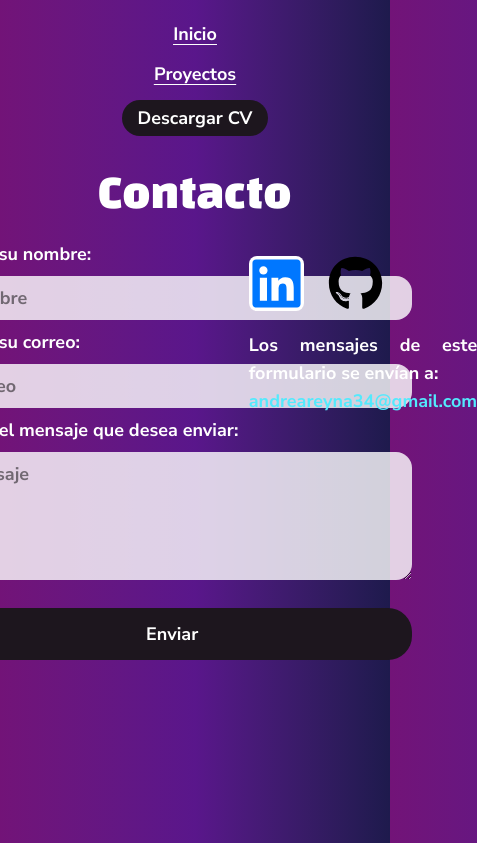
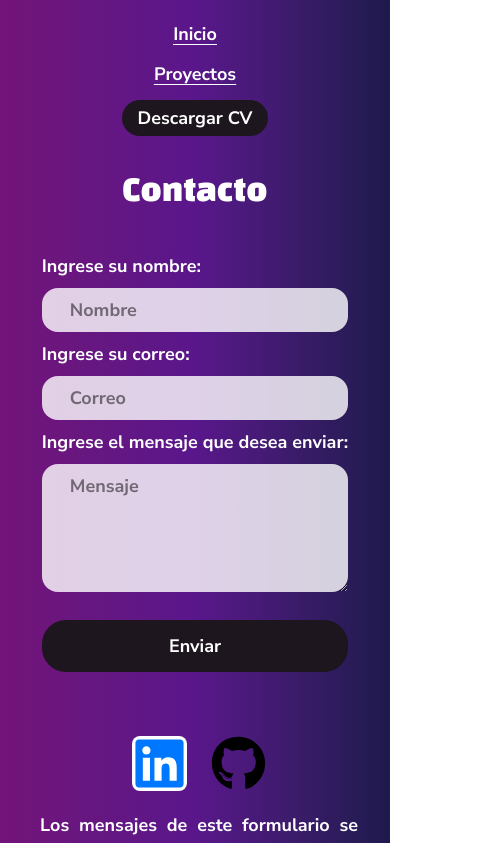
Before and after one commit to andreabrg15/Proyecto-Portafolio, a React (Vite) app: page /contacto in a window 390 px wide. Shown: the top 843 px of the page, 477 px wide, since content can reach past the window. Built offline with nearby package versions, Linux system fonts and the light colour scheme.

Commit message:
Ya es Responsivo Todo :)

```diff
--- a/package.json
+++ b/package.json
@@ -14,6 +14,7 @@
     "@tailwindcss/vite": "^4.3.1",
     "react": "^19.2.6",
     "react-dom": "^19.2.6",
+    "react-hot-toast": "^2.6.0",
     "react-icons": "^5.6.0",
     "react-router-dom": "^7.18.0",
     "tailwindcss": "^4.3.1"
--- a/src/pages/Contact.jsx
+++ b/src/pages/Contact.jsx
@@ -1,6 +1,7 @@
 import { useRef } from "react";
 import emailjs from "@emailjs/browser";
 import { FaLinkedin, FaGithub } from "react-icons/fa";
+import toast, { Toaster } from "react-hot-toast";
 
 function Contact() {
 
@@ -14,7 +15,7 @@ function Contact() {
             publicKey: "B8HDAOMizhuL_I7NA"
         }).then(
             () => {
-                alert("Se envio su correo con exito");
+                toast.success("El correo se envió con éxito!", { duration: 3000 });
                 e.target.reset();
             },
             (error) => {
@@ -25,19 +26,20 @@ function Contact() {
 
     return (
         <div className="grid nunito-sans font-bold text-lg p-3">
-            <h1 className="text-5xl changa-one-regular text-white">Contacto</h1>
-            <div className="grid grid-cols-8 animate-appear">
+            <Toaster position="top-center" toastOptions={{style: {background: "#bfffa0"}}}/>
+            <h1 className="text-4xl xl:text-5xl changa-one-regular text-white">Contacto</h1>
+            <div className="grid lg:grid-cols-8 animate-appear p-5 lg:p-0">
                 {/*Formulario de contacto*/}
-                <div className="col-start-3 col-span-3 py-3">
+                <div className="lg:col-start-3 lg:col-span-3 py-3">
                     <form ref={form} className="grid justify-center py-3 gap-2" onSubmit={sendEmail}>
-                        <label className="flex justify-start text-white">Ingrese su nombre:</label>
-                        <input className="bg-white/80 rounded-2xl w-120 px-7 py-2" placeholder="Nombre" type="text" id="name"
+                        <label htmlFor="name" className="flex justify-start text-white">Ingrese su nombre:</label>
+                        <input className="bg-white/80 rounded-2xl md:w-120 lg:w-full px-7 py-2" placeholder="Nombre" type="text" id="name"
                         name="name" required/>
-                        <label className="flex justify-start text-white">Ingrese su correo:</label>
-                        <input className="bg-white/80 rounded-2xl w-120 px-7 py-2" placeholder="Correo" type="email" id="email"
+                        <label htmlFor="email" className="flex justify-start text-white">Ingrese su correo:</label>
+                        <input className="bg-white/80 rounded-2xl md:w-120 lg:w-full px-7 py-2" placeholder="Correo" type="email" id="email"
                         name="from_email" required/>
-                        <label className="flex justify-start text-white">Ingrese el mensaje que desea enviar:</label>
-                        <textarea className="bg-white/80 rounded-2xl w-120 px-7 py-2 mb-5" placeholder="Mensaje" rows="4" id="message"
+                        <label htmlFor="message" className="flex justify-start text-white">Ingrese el mensaje que desea enviar:</label>
+                        <textarea className="bg-white/80 rounded-2xl md:w-120 lg:w-full px-7 py-2 mb-5" placeholder="Mensaje" rows="4" id="message"
                         name="message" required/>
                         <button className="bg-mauve-900 text-white rounded-3xl nunito-sans font-bold px-10
                         py-3 hover:bg-mauve-900/70 hover:cursor-pointer" type="submit">
@@ -45,7 +47,7 @@ function Contact() {
                         </button>
                     </form>
                 </div>
-                <div className="pt-10 pl-2">
+                <div className="pt-10 pl-2 justify-items-center lg:justify-items-start">
                     <div className="flex justify-start gap-6">
                         <a href="https://www.linkedin.com/in/andrea-b-reyna-guti%C3%A9rrez-9bb05534a/" target="_blank">
                         <FaLinkedin size={55} color="#0077ff" className="bg-white rounded-lg"/>
```
Also changed, not shown: 1 other file (tests, documents, lock files or other folders).
